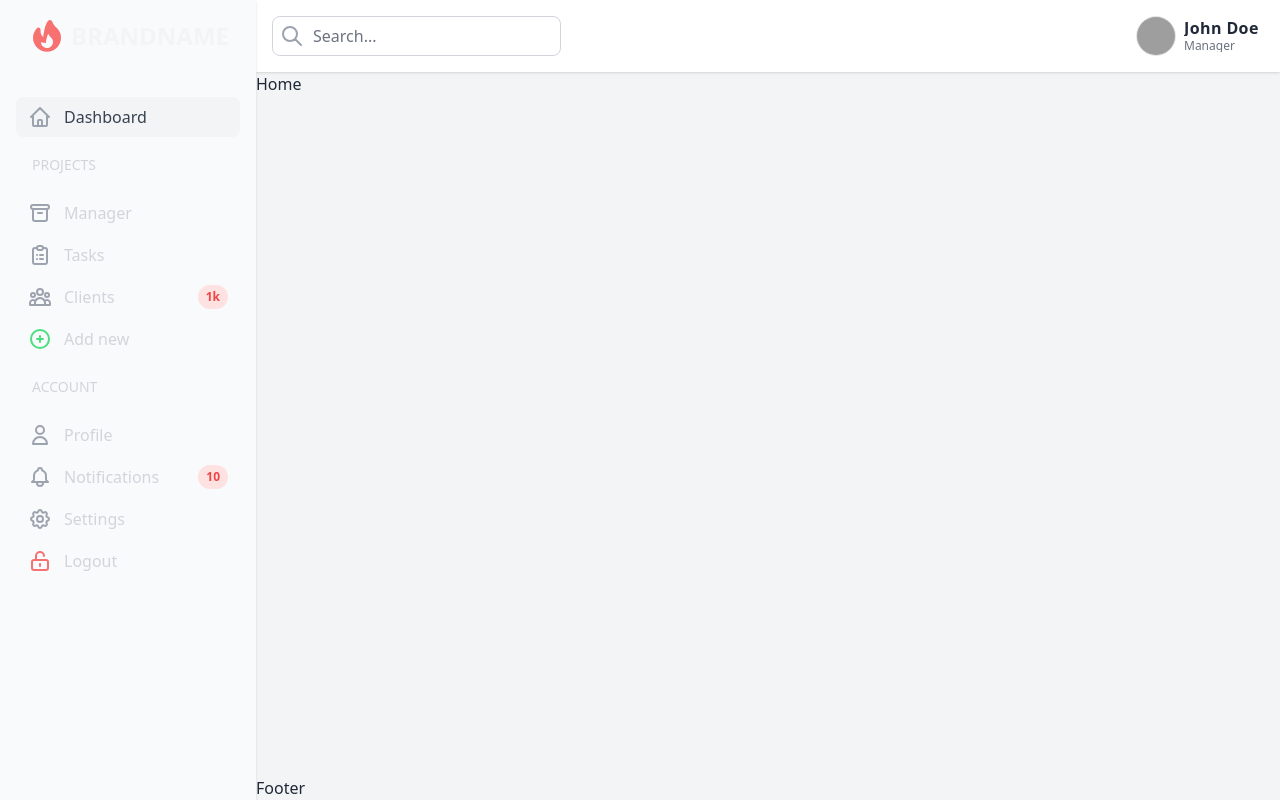
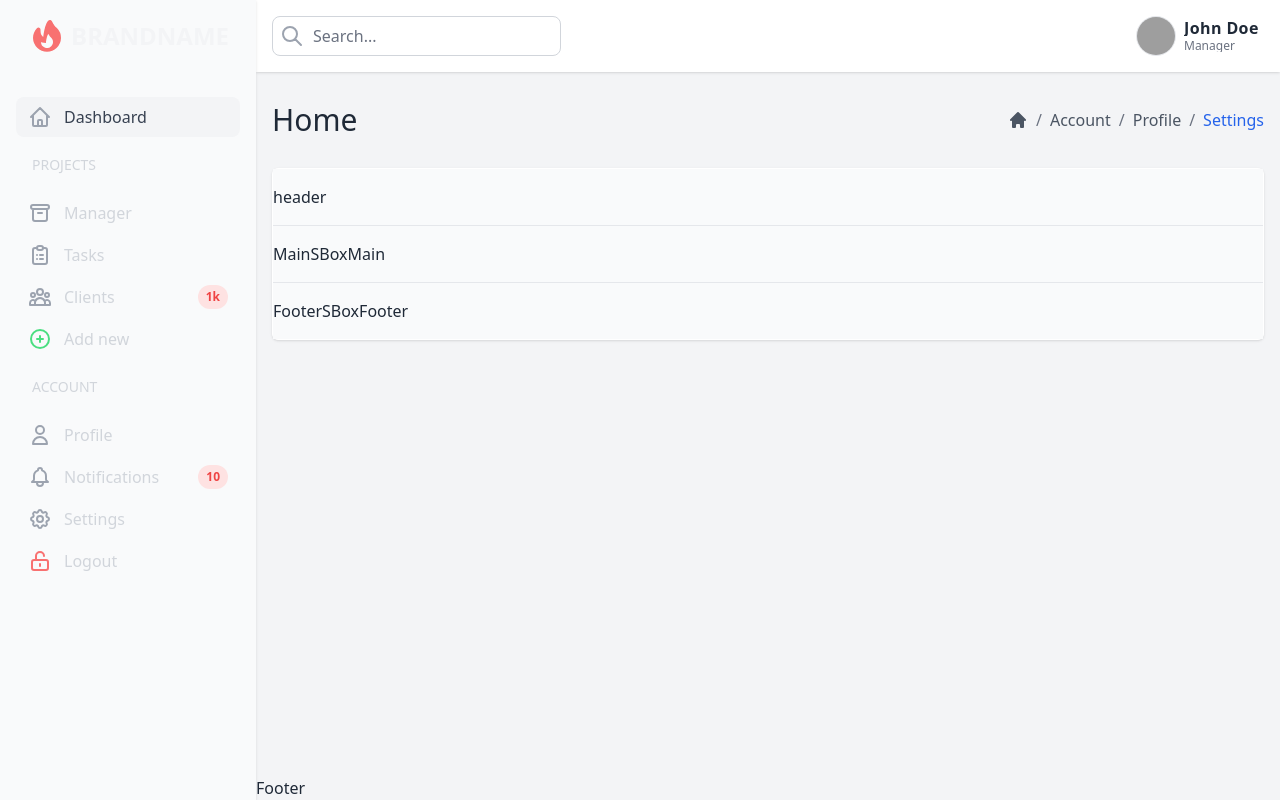
Before and after one commit to brasilgb/uisgga, a React (Create React App) app: page / in a window 1280 px wide. Built offline with nearby package versions, Linux system fonts and the light colour scheme; grey boxes are pictures that could not be loaded.

Commit message:
Push 27-01-2023 18-07

```diff
--- /dev/null
+++ b/src/Components/Boxes/index.tsx
@@ -0,0 +1,45 @@
+import React, { Fragment } from 'react'
+
+interface Props {
+    children: JSX.Element;
+}
+
+export const SBoxContainer = ({ children }: Props) => {
+    return (
+        <Fragment>
+            <div className='mx-4 mb-4 bg-gray-50 rounded-md border border-white shadow'>
+                {children}
+            </div>
+        </Fragment>
+    )
+}
+
+export const SBoxHeader = ({ children }: Props) => {
+    return (
+        <Fragment>
+            <div className='py-4 bg-gray-50 border-b border-gray-200'>
+                {children}
+            </div>
+        </Fragment>
+    )
+}
+
+export const SBoxMain = ({ children }: Props) => {
+    return (
+        <Fragment>
+            <div className='py-4 bg-gray-50'>
+                {children}
+            </div>
+        </Fragment>
+    )
+}
+
+export const SBoxFooter = ({ children }: Props) => {
+    return (
+        <Fragment>
+            <div className='py-4 bg-gray-50 border-t border-gray-200'>
+                {children}
+            </div>
+        </Fragment>
+    )
+}
--- /dev/null
+++ b/src/Components/SubBar/index.tsx
@@ -0,0 +1,36 @@
+import React, { Fragment } from 'react'
+
+interface Props {
+    children: JSX.Element;
+}
+
+
+
+export const SubBar = ( { children }: Props ) => {
+    return (
+      <Fragment>
+          <div className='flex items-center justify-between px-4 py-5'>
+              { children }
+          </div>
+      </Fragment>
+    )
+  }
+
+  export const SubBarLeft = ( { children }: Props ) => {
+    return (
+      <Fragment>
+          <div className='flex flex-1 items-center justify-start'>
+              { children }
+          </div>
+      </Fragment>
+    )
+  }
+  export const SubBarRight = ( { children }: Props ) => {
+    return (
+      <Fragment>
+          <div className='flex flex-1 items-center justify-end'>
+              { children }
+          </div>
+      </Fragment>
+    )
+  }
--- a/src/Pages/Home/index.jsx
+++ b/src/Pages/Home/index.jsx
@@ -1,8 +1,53 @@
-import React from 'react'
+import React, { Fragment } from 'react'
+import { SBoxContainer, SBoxFooter, SBoxHeader, SBoxMain } from '../../Components/Boxes';
+import { SubBar, SubBarLeft, SubBarRight } from '../../Components/SubBar';
 
 const Home = () => {
   return (
-    <div className=''>Home</div>
+    <Fragment>
+      <SubBar>
+        <SubBarLeft>
+          <h1 className='text-3xl font-medium'>Home</h1>
+        </SubBarLeft>
+        <SubBarRight>
+
+          <div class="flex items-center py-4 overflow-x-auto whitespace-nowrap">
+            <span href="#" class="text-gray-600 dark:text-gray-200">
+              <svg xmlns="http://www.w3.org/2000/svg" class="w-5 h-5" viewBox="0 0 20 20" fill="currentColor">
+                <path d="M10.707 2.293a1 1 0 00-1.414 0l-7 7a1 1 0 001.414 1.414L4 10.414V17a1 1 0 001 1h2a1 1 0 001-1v-2a1 1 0 011-1h2a1 1 0 011 1v2a1 1 0 001 1h2a1 1 0 001-1v-6.586l.293.293a1 1 0 001.414-1.414l-7-7z" />
+              </svg>
+            </span>
+
+            <span class="mx-2 text-gray-500 dark:text-gray-300">/</span>
+
+            <a href="#" class="text-gray-600 dark:text-gray-200 hover:underline">Account</a>
+
+            <span class="mx-2 text-gray-500 dark:text-gray-300">/</span>
+
+            <a href="#" class="text-gray-600 dark:text-gray-200 hover:underline">Profile</a>
+
+            <span class="mx-2 text-gray-500 dark:text-gray-300">/</span>
+
+            <a href="#" class="text-blue-600 dark:text-blue-400 hover:underline">Settings</a>
+
+          </div>
+
+        </SubBarRight>
+      </SubBar>
+
+      <SBoxContainer>
+        <SBoxHeader>
+          header
+        </SBoxHeader>
+        <SBoxMain>
+          MainSBoxMain
+        </SBoxMain>
+        <SBoxFooter>
+          FooterSBoxFooter
+        </SBoxFooter>
+      </SBoxContainer>
+
+    </Fragment>
   )
 }
 
```
